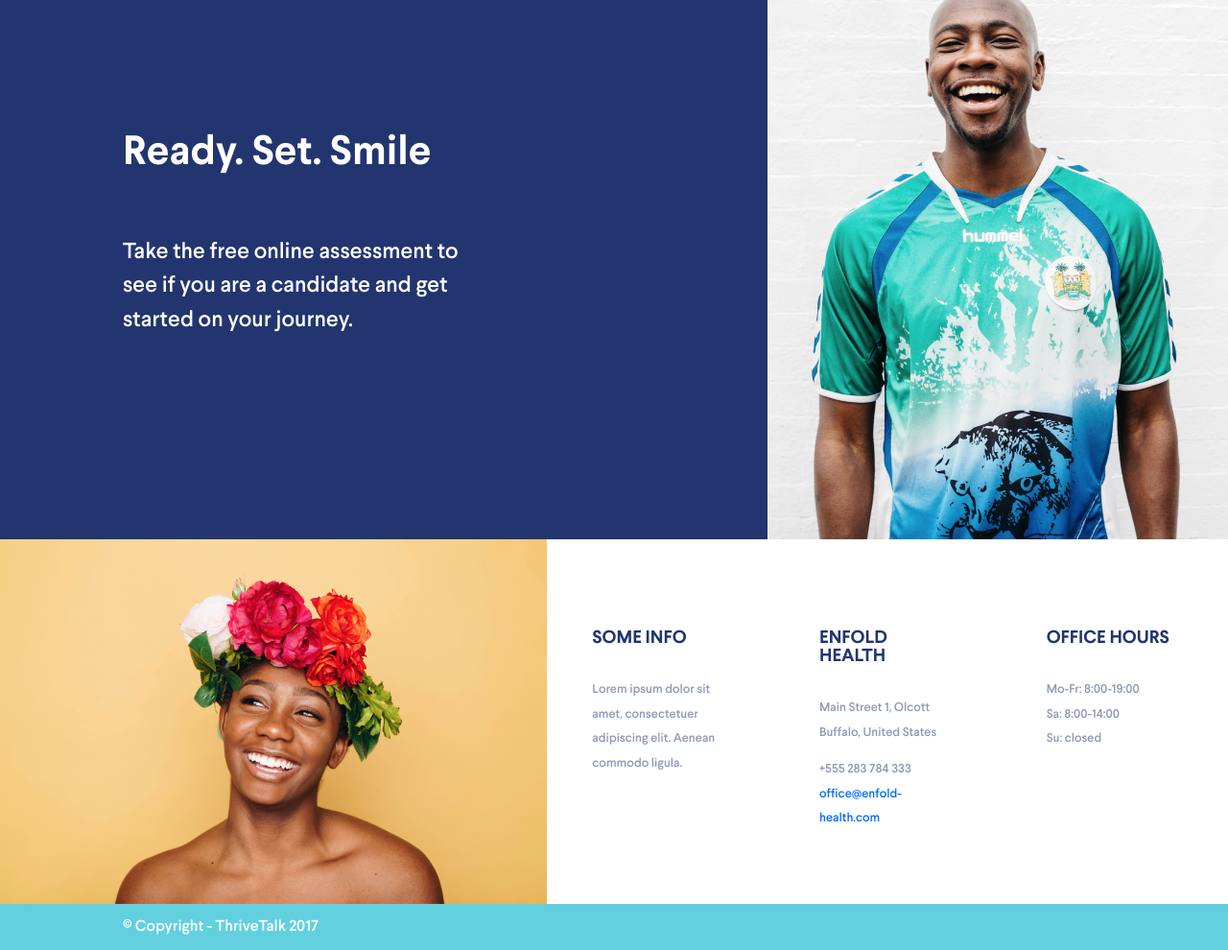
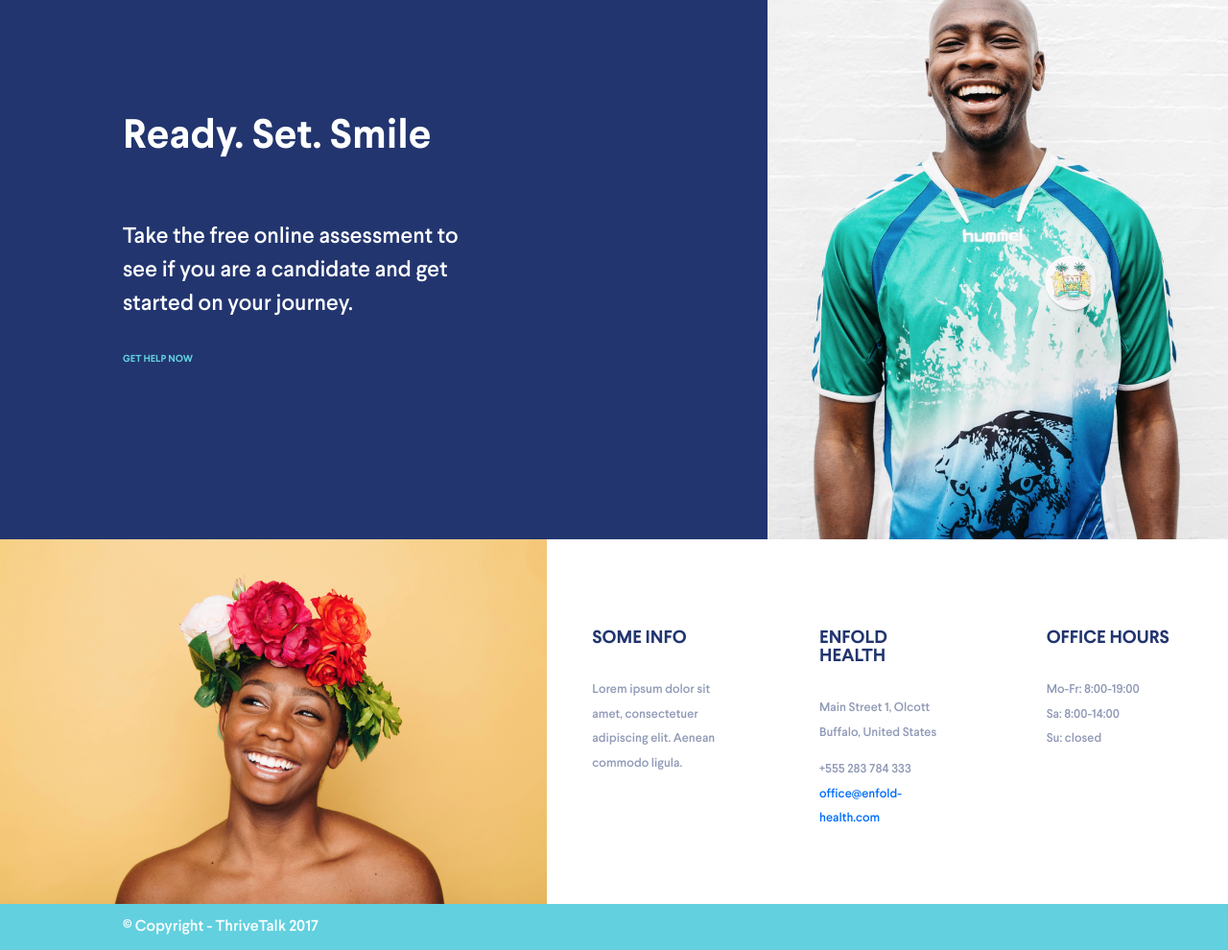
Before and after one commit to lilgvr/profsoft-task1, a plain HTML site: page index.html in a window 1280 px wide. Shown: the part 4095-5085 px from the top of the page at 96% size. Drawn offline with Linux system fonts and the light colour scheme.

Commit message:
now done; forgot one button

```diff
--- a/index.html
+++ b/index.html
@@ -216,6 +216,7 @@
             <h2>contact us</h2>
             <p>Ready. Set. Smile</p>
             <p>Take the free online assessment to see if you are a candidate and get started on your journey.</p>
+            <div class="button--unfilled"><spa>get help now</spa></div>
         </div>
         <img src="./assets/images/contact.png" alt="contact">
     </section>
--- a/styles/contact.css
+++ b/styles/contact.css
@@ -27,8 +27,20 @@
     font-weight: 700;
 }
 
-.contact__content p:last-of-type{
+.contact__content p:last-of-type {
     font-size: 1.8vw;
     font-weight: 500;
     line-height: 2.75vw;
 }
+
+.contact__content .button--unfilled {
+    background-color: var(--font-primary-color);
+    color: var(--font-secondary-color);
+    margin: 0;
+    justify-content: flex-start;
+    transition: color var(--transition-time) linear;
+}
+
+.contact__content .button--unfilled:hover {
+    color: var(--yellow);
+}
```
